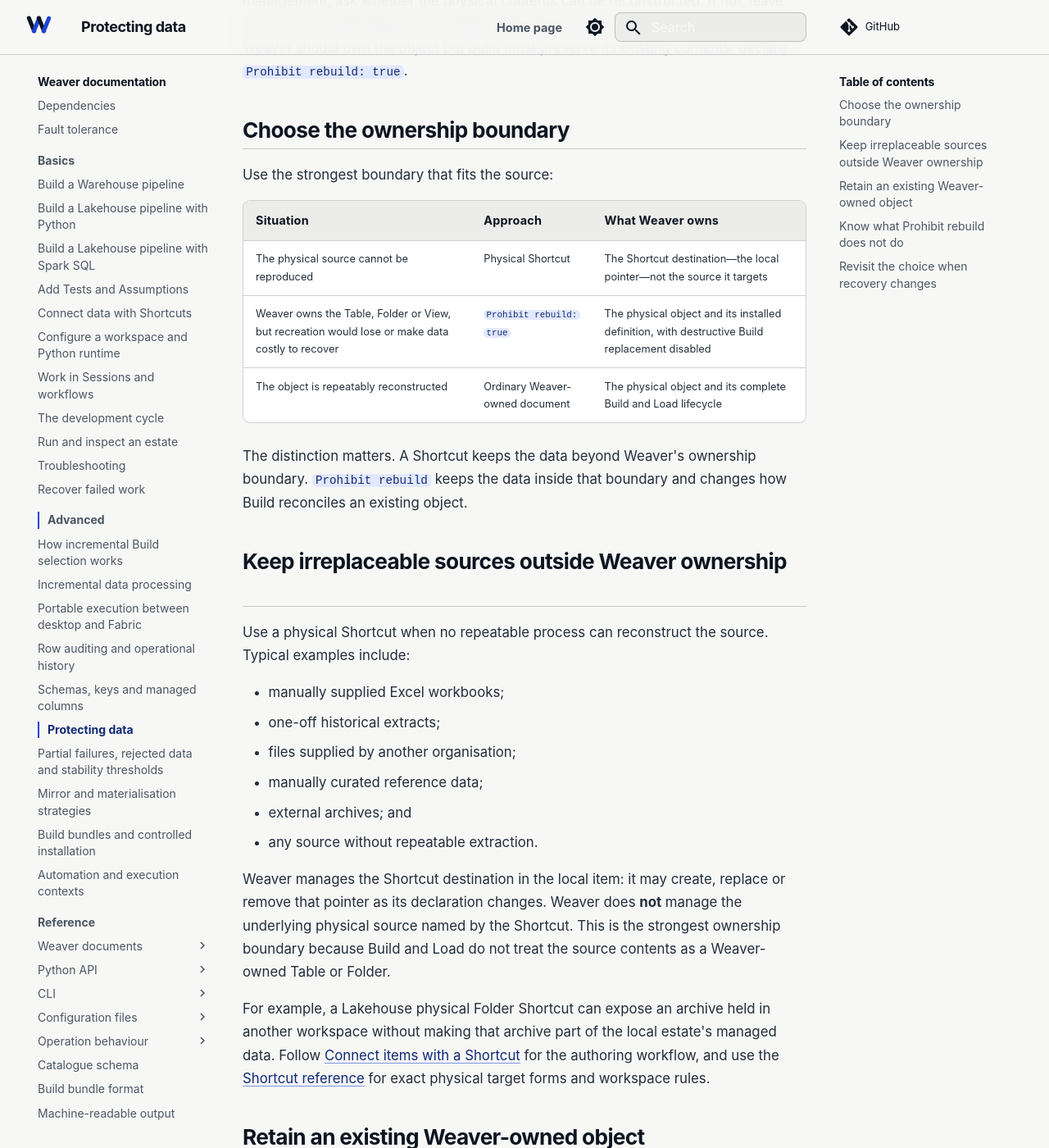
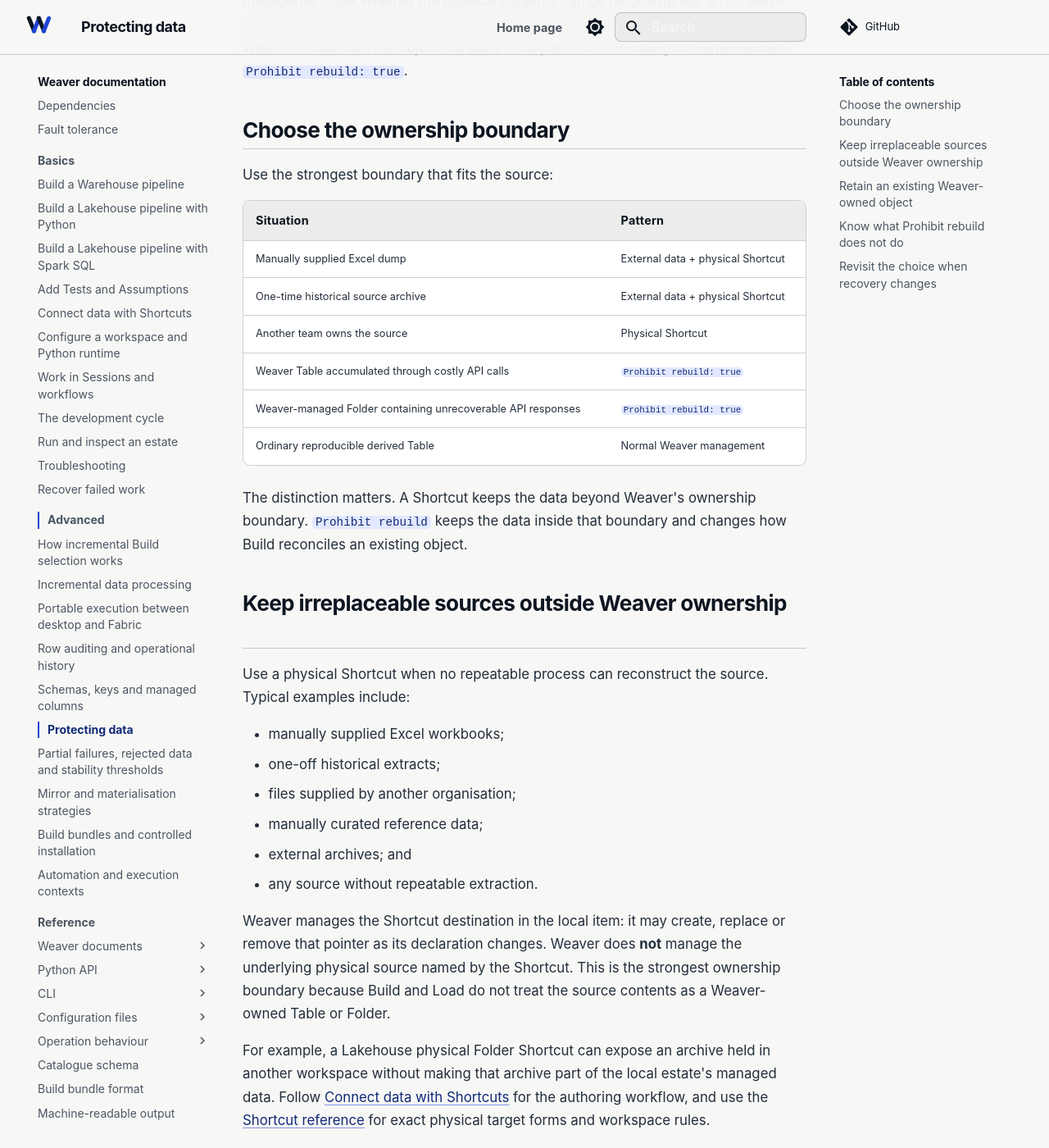
Before and after one commit to matthias-wong-dev/weaverstack-docs, an MkDocs documentation site: the page built from docs/advanced/protecting-data.md, in a window 1280 px wide and 1400 px high, scrolled down 228 px. Shown: the whole window at 82% size. Built offline with MkDocs 1.6.1 and Material for MkDocs 9.7.7, drawn with Linux system fonts in a browser that asks for light colours; comment, search, counter and statistics services are not loaded.

Commit message:
docs: complete data protection guidance

```diff
--- a/docs/advanced/protecting-data.md
+++ b/docs/advanced/protecting-data.md
@@ -6,11 +6,14 @@
 
 Use the strongest boundary that fits the source:
 
-| Situation | Approach | What Weaver owns |
-| --- | --- | --- |
-| The physical source cannot be reproduced | Physical Shortcut | The Shortcut destination—the local pointer—not the source it targets |
-| Weaver owns the Table, Folder or View, but recreation would lose or make data costly to recover | `Prohibit rebuild: true` | The physical object and its installed definition, with destructive Build replacement disabled |
-| The object is repeatably reconstructed | Ordinary Weaver-owned document | The physical object and its complete Build and Load lifecycle |
+| Situation | Pattern |
+| --- | --- |
+| Manually supplied Excel dump | External data + physical Shortcut |
+| One-time historical source archive | External data + physical Shortcut |
+| Another team owns the source | Physical Shortcut |
+| Weaver Table accumulated through costly API calls | `Prohibit rebuild: true` |
+| Weaver-managed Folder containing unrecoverable API responses | `Prohibit rebuild: true` |
+| Ordinary reproducible derived Table | Normal Weaver management |
 
 The distinction matters. A Shortcut keeps the data beyond Weaver's ownership boundary. `Prohibit rebuild` keeps the data inside that boundary and changes how Build reconciles an existing object.
 
@@ -27,7 +30,7 @@ Use a physical Shortcut when no repeatable process can reconstruct the source. T
 
 Weaver manages the Shortcut destination in the local item: it may create, replace or remove that pointer as its declaration changes. Weaver does **not** manage the underlying physical source named by the Shortcut. This is the strongest ownership boundary because Build and Load do not treat the source contents as a Weaver-owned Table or Folder.
 
-For example, a Lakehouse physical Folder Shortcut can expose an archive held in another workspace without making that archive part of the local estate's managed data. Follow [Connect items with a Shortcut](../basics/shortcuts.md) for the authoring workflow, and use the [Shortcut reference](../reference/weaver-documents/shortcut.md) for exact physical target forms and workspace rules.
+For example, a Lakehouse physical Folder Shortcut can expose an archive held in another workspace without making that archive part of the local estate's managed data. Follow [Connect data with Shortcuts](../basics/shortcuts.md) for the authoring workflow, and use the [Shortcut reference](../reference/weaver-documents/shortcut.md) for exact physical target forms and workspace rules.
 
 ## Retain an existing Weaver-owned object
 
```
Also changed, not shown: COVERAGE.md (+5 -2 lines).
